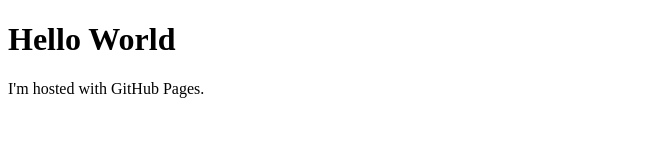
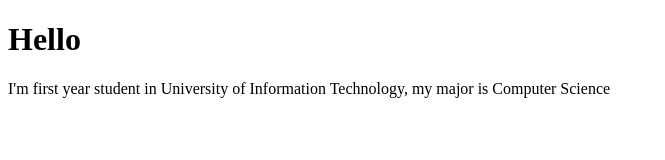
Before and after one commit to akamizane/akamizane.github.io, a plain HTML site: page index.html in a window 1280 px wide. Shown: the whole page, without its empty margins (0-665 px from the left). Drawn offline with Linux system fonts and the light colour scheme.

Commit message:
Update index.html

```diff
--- a/index.html
+++ b/index.html
@@ -1,7 +1,7 @@
 <!DOCTYPE html>
 <html>
 <body>
-<h1>Hello World</h1>
-<p>I'm hosted with GitHub Pages.</p>
+<h1>Hello </h1>
+<p>I'm first year student in University of Information Technology, my major is Computer Science</p>
 </body>
 </html>
```
